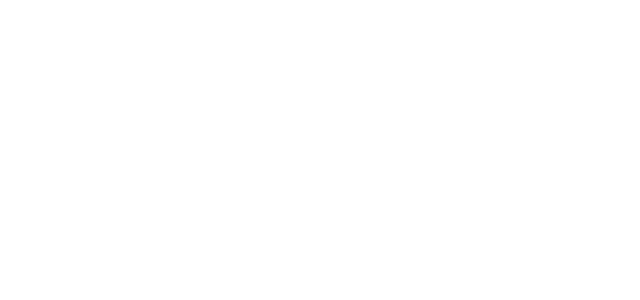
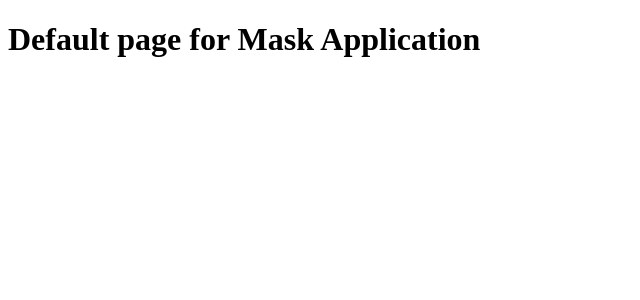
Before and after one commit to htanivar/mask, an Angular app in the folder mask-app/: page / in a window 1280 px wide. Shown: the top 300 px of the page, without its empty margins (0-640 px from the left). Built offline with nearby package versions, Linux system fonts and the light colour scheme.

Commit message:
html fix (#3)

```diff
--- a/mask-app/src/app/app.component.html
+++ b/mask-app/src/app/app.component.html
@@ -1 +1 @@
-<H1>Default page for Mask Application</h1>
+<h1>Default page for Mask Application</h1>
```
